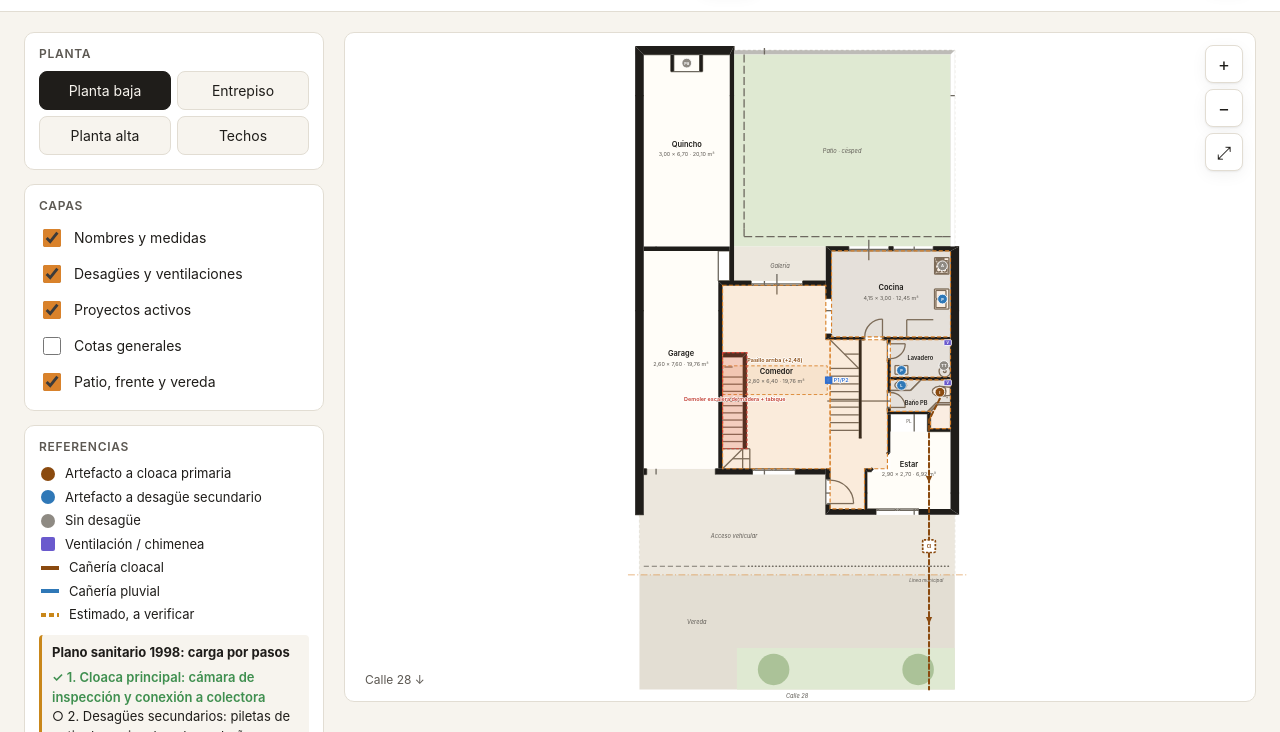
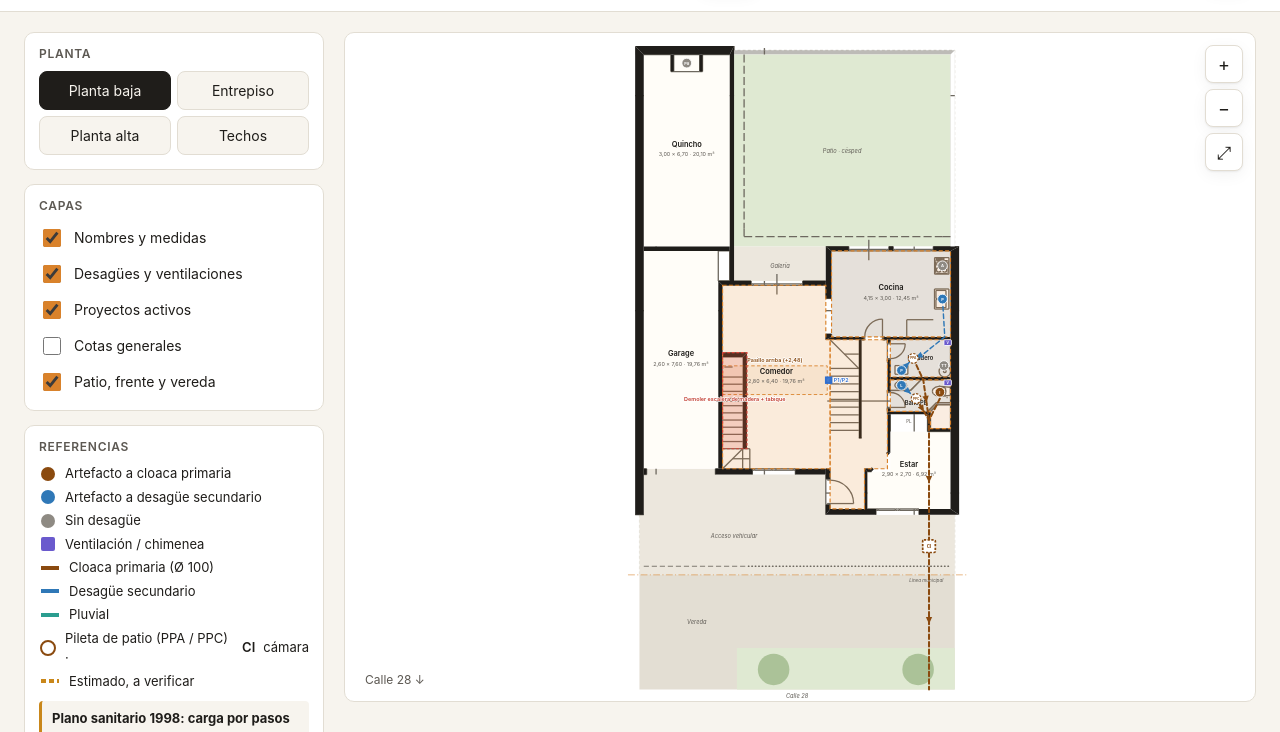
Before and after one commit to vmrodriguez90/casa-do-sol-28, a plain HTML site: page index.html in a window 1280 px wide. Shown: the part 60-792 px from the top of the page. Drawn offline with Linux system fonts and the light colour scheme.

Commit message:
Desagües paso 2: piletas de patio y desagües secundarios (estimado)
PPA en lavadero (recibe cocina y lavadero) y PPC en baño PB, con sus
tramos a la cañería principal. Colores separados para cloaca primaria,
secundaria y pluvial.

Co-Authored-By: Claude Opus 5.5 <noreply@anthropic.com>

```diff
--- a/app.js
+++ b/app.js
@@ -182,8 +182,10 @@
             <div class="leyenda-item">${sw("--drain-2")} Artefacto a desagüe secundario</div>
             <div class="leyenda-item">${sw("--drain-0")} Sin desagüe</div>
             <div class="leyenda-item">${sw("--vent", "rect")} Ventilación / chimenea</div>
-            <div class="leyenda-item">${sw("--drain-1", "line")} Cañería cloacal</div>
-            <div class="leyenda-item">${sw("--drain-2", "line")} Cañería pluvial</div>
+            <div class="leyenda-item">${sw("--drain-1", "line")} Cloaca primaria (Ø 100)</div>
+            <div class="leyenda-item">${sw("--drain-2", "line")} Desagüe secundario</div>
+            <div class="leyenda-item">${sw("--rain", "line")} Pluvial</div>
+            <div class="leyenda-item"><svg width="18" height="18" viewBox="0 0 18 18"><rect x="2" y="2" width="14" height="14" rx="7" style="fill:var(--surface);stroke:var(--drain-1);stroke-width:2"/></svg> Pileta de patio (PPA / PPC) · <b style="font-weight:600">CI</b> cámara</div>
             <div class="leyenda-item">${sw("--warn", "dash")} Estimado, a verificar</div>`;
       const d = S.desagues;
       if ((d.pasos || []).length) {
@@ -316,9 +318,12 @@
       el("path", { d: "M-14,-11 L10,0 L-14,11 Z", class: `tramo-flecha ${t.red}`, transform: `translate(${(a[0] + b[0]) / 2},${(a[1] + b[1]) / 2}) rotate(${ang})` }, g);
     }
     for (const c of d.camaras.filter((c) => c.nivel === nivel)) {
-      const n = el("g", { class: `camara ${c.estado}`, "data-cam": c.id }, g);
-      el("rect", { x: c.pos[0] - 22, y: c.pos[1] - 22, width: 44, height: 44, rx: 4 }, n);
-      el("text", { x: c.pos[0], y: c.pos[1] }, n, "CI");
+      const chica = (c.tipo || "").startsWith("pileta");
+      const r = chica ? 17 : 22;
+      const sel = S.sel?.tipo === "cam" && S.sel.id === c.id;
+      const n = el("g", { class: `camara ${c.estado}${chica ? " pp" : ""}${sel ? " sel" : ""}`, "data-cam": c.id }, g);
+      el("rect", { x: c.pos[0] - r, y: c.pos[1] - r, width: 2 * r, height: 2 * r, rx: chica ? r : 4 }, n);
+      el("text", { x: c.pos[0], y: c.pos[1], style: chica ? "font-size:11px" : null }, n, c.sigla || "CI");
       el("title", {}, n, c.nombre);
     }
     for (const v of d.ventilaciones.filter((v) => v.nivel === nivel)) {
--- a/data/desagues.json
+++ b/data/desagues.json
@@ -1,25 +1,215 @@
 {
-  "_ayuda": "Instalación sanitaria. estado: 'plano' = figura en el plano conforme a obra; 'estimado' = supuesto, falta confirmar; 'verificado' = confirmado en obra. Coordenadas en cm (mismo sistema que casa.json). Para agregar un caño: sumá un objeto a 'tramos' con red ('cloacal' | 'pluvial' | 'ventilacion' | 'agua'), diametro, estado y 'puntos' (polilínea).",
+  "_ayuda": "Instalación sanitaria. estado: 'plano' = figura en el plano conforme a obra; 'estimado' = supuesto, falta confirmar; 'verificado' = confirmado en obra. Coordenadas en cm (mismo sistema que casa.json). Para agregar un caño: sumá un objeto a 'tramos' con red ('cloacal' = primaria | 'secundaria' | 'pluvial' | 'ventilacion' | 'agua'), diametro, estado y 'puntos' (polilínea).",
   "artefactos": [
-    { "id": "anafe", "tipo": "anafe", "nombre": "Anafe / cocina", "nivel": "pb", "ambiente": "cocina", "pos": [1057, 752], "desague": false, "estado": "plano" },
-    { "id": "pileta-cocina", "tipo": "pileta", "nombre": "Pileta de cocina", "nivel": "pb", "ambiente": "cocina", "pos": [1057, 868], "desague": "secundario", "estado": "plano" },
-    { "id": "pileta-lavadero", "tipo": "pileta", "nombre": "Pileta de lavadero", "nivel": "pb", "ambiente": "lavadero", "pos": [914, 1117], "desague": "secundario", "estado": "plano" },
-    { "id": "termotanque", "tipo": "termotanque", "nombre": "Termotanque (TT)", "nivel": "pb", "ambiente": "lavadero", "pos": [1062, 1100], "desague": false, "estado": "plano", "nota": "Sale por la chimenea CH TT 4\" al techo." },
-    { "id": "lavatorio-pb", "tipo": "lavatorio", "nombre": "Lavatorio", "nivel": "pb", "ambiente": "bano-pb", "pos": [914, 1169], "desague": "secundario", "estado": "plano" },
-    { "id": "inodoro-pb", "tipo": "inodoro", "nombre": "Inodoro", "nivel": "pb", "ambiente": "bano-pb", "pos": [1048, 1193], "desague": "primario", "estado": "plano" },
-    { "id": "banera-pa", "tipo": "banera", "nombre": "Bañera", "nivel": "pa", "ambiente": "bano-pa", "pos": [1008, 1049], "desague": "secundario", "estado": "plano" },
-    { "id": "inodoro-pa", "tipo": "inodoro", "nombre": "Inodoro", "nivel": "pa", "ambiente": "bano-pa", "pos": [919, 1285], "desague": "primario", "estado": "plano" },
-    { "id": "bidet-pa", "tipo": "bidet", "nombre": "Bidet", "nivel": "pa", "ambiente": "bano-pa", "pos": [977, 1296], "desague": "secundario", "estado": "plano" },
-    { "id": "lavatorio-pa", "tipo": "lavatorio", "nombre": "Lavatorio", "nivel": "pa", "ambiente": "bano-pa", "pos": [1058, 1203], "desague": "secundario", "estado": "plano" },
-    { "id": "parrilla", "tipo": "parrilla", "nombre": "Parrilla", "nivel": "pb", "ambiente": "quincho", "pos": [165, 45], "desague": false, "estado": "plano" }
+    {
+      "id": "anafe",
+      "tipo": "anafe",
+      "nombre": "Anafe / cocina",
+      "nivel": "pb",
+      "ambiente": "cocina",
+      "pos": [
+        1057,
+        752
+      ],
+      "desague": false,
+      "estado": "plano"
+    },
+    {
+      "id": "pileta-cocina",
+      "tipo": "pileta",
+      "nombre": "Pileta de cocina",
+      "nivel": "pb",
+      "ambiente": "cocina",
+      "pos": [
+        1057,
+        868
+      ],
+      "desague": "secundario",
+      "estado": "plano"
+    },
+    {
+      "id": "pileta-lavadero",
+      "tipo": "pileta",
+      "nombre": "Pileta de lavadero",
+      "nivel": "pb",
+      "ambiente": "lavadero",
+      "pos": [
+        914,
+        1117
+      ],
+      "desague": "secundario",
+      "estado": "plano"
+    },
+    {
+      "id": "termotanque",
+      "tipo": "termotanque",
+      "nombre": "Termotanque (TT)",
+      "nivel": "pb",
+      "ambiente": "lavadero",
+      "pos": [
+        1062,
+        1100
+      ],
+      "desague": false,
+      "estado": "plano",
+      "nota": "Sale por la chimenea CH TT 4\" al techo."
+    },
+    {
+      "id": "lavatorio-pb",
+      "tipo": "lavatorio",
+      "nombre": "Lavatorio",
+      "nivel": "pb",
+      "ambiente": "bano-pb",
+      "pos": [
+        914,
+        1169
+      ],
+      "desague": "secundario",
+      "estado": "plano"
+    },
+    {
+      "id": "inodoro-pb",
+      "tipo": "inodoro",
+      "nombre": "Inodoro",
+      "nivel": "pb",
+      "ambiente": "bano-pb",
+      "pos": [
+        1048,
+        1193
+      ],
+      "desague": "primario",
+      "estado": "plano"
+    },
+    {
+      "id": "banera-pa",
+      "tipo": "banera",
+      "nombre": "Bañera",
+      "nivel": "pa",
+      "ambiente": "bano-pa",
+      "pos": [
+        1008,
+        1049
+      ],
+      "desague": "secundario",
+      "estado": "plano"
+    },
+    {
+      "id": "inodoro-pa",
+      "tipo": "inodoro",
+      "nombre": "Inodoro",
+      "nivel": "pa",
+      "ambiente": "bano-pa",
+      "pos": [
+        919,
+        1285
+      ],
+      "desague": "primario",
+      "estado": "plano"
+    },
+    {
+      "id": "bidet-pa",
+      "tipo": "bidet",
+      "nombre": "Bidet",
+      "nivel": "pa",
+      "ambiente": "bano-pa",
+      "pos": [
+        977,
+        1296
+      ],
+      "desague": "secundario",
+      "estado": "plano"
+    },
+    {
+      "id": "lavatorio-pa",
+      "tipo": "lavatorio",
+      "nombre": "Lavatorio",
+      "nivel": "pa",
+      "ambiente": "bano-pa",
+      "pos": [
+        1058,
+        1203
+      ],
+      "desague": "secundario",
+      "estado": "plano"
+    },
+    {
+      "id": "parrilla",
+      "tipo": "parrilla",
+      "nombre": "Parrilla",
+      "nivel": "pb",
+      "ambiente": "quincho",
+      "pos": [
+        165,
+        45
+      ],
+      "desague": false,
+      "estado": "plano"
+    }
   ],
   "ventilaciones": [
-    { "id": "cv-1", "nombre": "Caño de ventilación cloacal CV 4\"", "nivel": "techos", "pos": [1095, 1137], "estado": "plano" },
-    { "id": "cv-2", "nombre": "Caño de ventilación cloacal CV 4\"", "nivel": "techos", "pos": [1095, 1160], "estado": "plano" },
-    { "id": "ch-tt", "nombre": "Chimenea termotanque CH TT 4\"", "nivel": "techos", "pos": [1095, 1114], "estado": "plano" },
-    { "id": "vf-lavadero", "nombre": "Ventilación forzada por conducto 4\" (lavadero)", "nivel": "pb", "ambiente": "lavadero", "pos": [1075, 1020], "estado": "plano" },
-    { "id": "vf-bano-pb", "nombre": "Ventilación forzada por conducto 4\" (baño PB)", "nivel": "pb", "ambiente": "bano-pb", "pos": [1075, 1160], "estado": "plano" },
-    { "id": "vf-bano-pa", "nombre": "Ventilación forzada por conducto 4\" (baño PA)", "nivel": "pa", "ambiente": "bano-pa", "pos": [1075, 1135], "estado": "plano" }
+    {
+      "id": "cv-1",
+      "nombre": "Caño de ventilación cloacal CV 4\"",
+      "nivel": "techos",
+      "pos": [
+        1095,
+        1137
+      ],
+      "estado": "plano"
+    },
+    {
+      "id": "cv-2",
+      "nombre": "Caño de ventilación cloacal CV 4\"",
+      "nivel": "techos",
+      "pos": [
+        1095,
+        1160
+      ],
+      "estado": "plano"
+    },
+    {
+      "id": "ch-tt",
+      "nombre": "Chimenea termotanque CH TT 4\"",
+      "nivel": "techos",
+      "pos": [
+        1095,
+        1114
+      ],
+      "estado": "plano"
+    },
+    {
+      "id": "vf-lavadero",
+      "nombre": "Ventilación forzada por conducto 4\" (lavadero)",
+      "nivel": "pb",
+      "ambiente": "lavadero",
+      "pos": [
+        1075,
+        1020
+      ],
+      "estado": "plano"
+    },
+    {
+      "id": "vf-bano-pb",
+      "nombre": "Ventilación forzada por conducto 4\" (baño PB)",
+      "nivel": "pb",
+      "ambiente": "bano-pb",
+      "pos": [
+        1075,
+        1160
+      ],
+      "estado": "plano"
+    },
+    {
+      "id": "vf-bano-pa",
+      "nombre": "Ventilación forzada por conducto 4\" (baño PA)",
+      "nivel": "pa",
+      "ambiente": "bano-pa",
+      "pos": [
+        1075,
+        1135
+      ],
+      "estado": "plano"
+    }
   ],
   "fuentes": [
     {
@@ -36,22 +226,235 @@
     "Provisión de agua con caño Ø 13 mm."
   ],
   "pasos": [
-    { "n": 1, "titulo": "Cloaca principal: cámara de inspección y conexión a colectora", "estado": "aplicado" },
-    { "n": 2, "titulo": "Desagües secundarios: piletas de patio de cocina, lavadero y baños", "estado": "pendiente" },
-    { "n": 3, "titulo": "Planta alta: bajada del baño y caños de ventilación", "estado": "pendiente" },
-    { "n": 4, "titulo": "Pluviales: bajadas de techo y caño a la calle", "estado": "pendiente" },
-    { "n": 5, "titulo": "Agua: entrada Ø 13 mm, tanque y termotanque", "estado": "pendiente" }
+    {
+      "n": 1,
+      "titulo": "Cloaca principal: cámara de inspección y conexión a colectora",
+      "estado": "aplicado"
+    },
+    {
+      "n": 2,
+      "titulo": "Desagües secundarios: piletas de patio de cocina, lavadero y baños",
+      "estado": "aplicado"
+    },
+    {
+      "n": 3,
+      "titulo": "Planta alta: bajada del baño y caños de ventilación",
+      "estado": "pendiente"
+    },
+    {
+      "n": 4,
+      "titulo": "Pluviales: bajadas de techo y caño a la calle",
+      "estado": "pendiente"
+    },
+    {
+      "n": 5,
+      "titulo": "Agua: entrada Ø 13 mm, tanque y termotanque",
+      "estado": "pendiente"
+    }
   ],
   "camaras": [
-    { "id": "ci-frente", "nombre": "Cámara de inspección 60 × 60", "nivel": "pb", "pos": [1010, 1730], "estado": "estimado", "fuente": "sanitario-1998", "nota": "En el plano de 1998 está en el jardín del frente, del lado de la medianera derecha, cerca de la línea municipal. Ubicarla en el terreno: tiene una tapa de ~60 × 60 cm." }
+    {
+      "id": "ci-frente",
+      "nombre": "Cámara de inspección 60 × 60",
+      "nivel": "pb",
+      "pos": [
+        1010,
+        1730
+      ],
+      "estado": "estimado",
+      "fuente": "sanitario-1998",
+      "nota": "En el plano de 1998 está en el jardín del frente, del lado de la medianera derecha, cerca de la línea municipal. Ubicarla en el terreno: tiene una tapa de ~60 × 60 cm."
+    },
+    {
+      "id": "ppa-lavadero",
+      "tipo": "pileta-patio-abierta",
+      "sigla": "PPA",
+      "nombre": "Pileta de patio abierta (lavadero)",
+      "nivel": "pb",
+      "pos": [
+        955,
+        1075
+      ],
+      "estado": "estimado",
+      "fuente": "sanitario-1998",
+      "nota": "En el plano de 1998 hay una PPA en el núcleo de cocina y lavadero. Recibe la pileta de lavadero, el lavarropas y la pileta de cocina, y descarga a la cañería principal. Buscala en el piso del lavadero: es una rejilla con sifón."
+    },
+    {
+      "id": "ppc-bano-pb",
+      "tipo": "pileta-patio-cerrada",
+      "sigla": "PPC",
+      "nombre": "Pileta de patio cerrada (baño PB)",
+      "nivel": "pb",
+      "pos": [
+        965,
+        1215
+      ],
+      "estado": "estimado",
+      "fuente": "sanitario-1998",
+      "nota": "Estimada por criterio habitual: en los baños el lavatorio (y la ducha o bañera) descarga a una pileta de patio cerrada, que va a la principal. Puede ser una tapa ciega o una rejilla en el piso del baño."
+    }
   ],
   "tramos": [
-    { "id": "conexion-colectora", "nombre": "Conexión a colectora Ø 100", "red": "cloacal", "diametro": "Ø 100 mm", "pendiente": "1:50", "nivel": "pb", "estado": "estimado", "fuente": "sanitario-1998", "puntos": [[1010, 1752], [1010, 2230]], "nota": "Desde la cámara de inspección, bajo la vereda, hasta la red cloacal de la Calle 28." },
-    { "id": "cloaca-principal", "nombre": "Cañería principal Ø 100 (desde el baño PB a la cámara)", "red": "cloacal", "diametro": "Ø 100 mm", "pendiente": "1:50", "nivel": "pb", "estado": "estimado", "fuente": "sanitario-1998", "puntos": [[1048, 1215], [1010, 1290], [1010, 1708]], "nota": "En el plano de 1998 corre por el lado de la medianera derecha, desde el núcleo húmedo (baño, lavadero, cocina) hasta la cámara. Pasa por debajo del estar. El recorrido exacto se confirma abriendo la cámara y mirando hacia dónde llegan los caños." }
+    {
+      "id": "conexion-colectora",
+      "nombre": "Conexión a colectora Ø 100",
+      "red": "cloacal",
+      "diametro": "Ø 100 mm",
+      "pendiente": "1:50",
+      "nivel": "pb",
+      "estado": "estimado",
+      "fuente": "sanitario-1998",
+      "puntos": [
+        [
+          1010,
+          1752
+        ],
+        [
+          1010,
+          2230
+        ]
+      ],
+      "nota": "Desde la cámara de inspección, bajo la vereda, hasta la red cloacal de la Calle 28."
+    },
+    {
+      "id": "cloaca-principal",
+      "nombre": "Cañería principal Ø 100 (desde el baño PB a la cámara)",
+      "red": "cloacal",
+      "diametro": "Ø 100 mm",
+      "pendiente": "1:50",
+      "nivel": "pb",
+      "estado": "estimado",
+      "fuente": "sanitario-1998",
+      "puntos": [
+        [
+          1048,
+          1215
+        ],
+        [
+          1010,
+          1290
+        ],
+        [
+          1010,
+          1708
+        ]
+      ],
+      "nota": "En el plano de 1998 corre por el lado de la medianera derecha, desde el núcleo húmedo (baño, lavadero, cocina) hasta la cámara. Pasa por debajo del estar. El recorrido exacto se confirma abriendo la cámara y mirando hacia dónde llegan los caños."
+    },
+    {
+      "id": "sec-cocina",
+      "nombre": "Desagüe de la pileta de cocina",
+      "red": "secundaria",
+      "diametro": "Ø 50–60 mm",
+      "nivel": "pb",
+      "estado": "estimado",
+      "fuente": "sanitario-1998",
+      "puntos": [
+        [
+          1057,
+          868
+        ],
+        [
+          1065,
+          1000
+        ],
+        [
+          990,
+          1060
+        ],
+        [
+          955,
+          1075
+        ]
+      ],
+      "nota": "Desde la pileta de cocina hasta la PPA del lavadero, por el lado de la medianera derecha."
+    },
+    {
+      "id": "sec-lavadero",
+      "nombre": "Desagüe de la pileta de lavadero",
+      "red": "secundaria",
+      "diametro": "Ø 50–60 mm",
+      "nivel": "pb",
+      "estado": "estimado",
+      "fuente": "sanitario-1998",
+      "puntos": [
+        [
+          914,
+          1117
+        ],
+        [
+          955,
+          1075
+        ]
+      ]
+    },
+    {
+      "id": "ppa-a-principal",
+      "nombre": "PPA a cañería principal",
+      "red": "cloacal",
+      "diametro": "Ø 100 mm",
+      "nivel": "pb",
+      "estado": "estimado",
+      "fuente": "sanitario-1998",
+      "puntos": [
+        [
+          955,
+          1075
+        ],
+        [
+          990,
+          1150
+        ],
+        [
+          1010,
+          1290
+        ]
+      ],
+      "nota": "La salida de la pileta de patio va a la cañería principal en Ø 100, pasando bajo el baño."
+    },
+    {
+      "id": "sec-lavatorio-pb",
+      "nombre": "Desagüe del lavatorio (baño PB)",
+      "red": "secundaria",
+      "diametro": "Ø 40–50 mm",
+      "nivel": "pb",
+      "estado": "estimado",
+      "fuente": "sanitario-1998",
+      "puntos": [
+        [
+          914,
+          1169
+        ],
+        [
+          965,
+          1215
+        ]
+      ]
+    },
+    {
+      "id": "ppc-a-principal",
+      "nombre": "PPC del baño a cañería principal",
+      "red": "cloacal",
+      "diametro": "Ø 100 mm",
+      "nivel": "pb",
+      "estado": "estimado",
+      "fuente": "sanitario-1998",
+      "puntos": [
+        [
+          965,
+          1215
+        ],
+        [
+          1010,
+          1290
+        ]
+      ]
+    }
   ],
   "pendiente_relevar": [
     "Confirmar la ubicación de la cámara de inspección (tapa en el jardín del frente)",
-    "Piletas de patio abiertas / cerradas en cocina, lavadero y baños",
+    "Ubicar la PPA en el piso del lavadero y la PPC en el baño de PB (rejilla o tapa)",
+    "¿El lavarropas descarga a la PPA o directo a la pileta de lavadero?",
     "Bajada del baño de planta alta",
     "Bajadas pluviales de los tres techos y su descarga (patio, vereda, cordón)",
     "Desagües del quincho y del garage (agregados después del plano de 1998)"
--- a/styles.css
+++ b/styles.css
@@ -22,6 +22,7 @@
   --drain-1: #8a4a0f;
   --drain-2: #2f78b7;
   --drain-0: #8e8a83;
+  --rain: #2a9d8f;
   --vent: #6a5acd;
   --f-aprobada: #4f86c6;
   --f-cerramiento: #e0a526;
@@ -59,6 +60,7 @@
     --drain-1: #e3a15f;
     --drain-2: #6aaee8;
     --drain-0: #8e8a83;
+    --rain: #4cc2b3;
     --vent: #a99cf0;
     color-scheme: dark;
   }
@@ -68,7 +70,7 @@
   --accent: #e8954a; --accent-ink: #f3b77d; --room: #23211e; --room-wet: #1c2a35;
   --room-hover: #3a2d1e; --room-sel: #5a3d1c; --wall: #ece8e1; --detail: #a29c92; --ghost: #47433d;
   --grass: #24301e; --paving: #2a2824; --sidewalk: #2f2c28; --tree: #4f6b40; --roof: #2c2620;
-  --roof-line: #7d6c55; --drain-1: #e3a15f; --drain-2: #6aaee8; --drain-0: #8e8a83; --vent: #a99cf0;
+  --roof-line: #7d6c55; --drain-1: #e3a15f; --drain-2: #6aaee8; --drain-0: #8e8a83; --rain: #4cc2b3; --vent: #a99cf0;
   color-scheme: dark;
 }
 
@@ -194,7 +196,8 @@ main { padding: 20px 24px 8px; max-width: 1400px; margin: 0 auto; }
 .vent text { fill: #fff; font-size: 11px; font-weight: 700; text-anchor: middle; dominant-baseline: central; pointer-events: none; }
 .tramo { fill: none; stroke-width: 7; stroke-linecap: round; stroke-linejoin: round; }
 .tramo.cloacal { stroke: var(--drain-1); }
-.tramo.pluvial { stroke: var(--drain-2); }
+.tramo.pluvial { stroke: var(--rain); }
+.tramo.secundaria { stroke: var(--drain-2); stroke-width: 5; }
 .tramo.ventilacion { stroke: var(--vent); stroke-width: 4; }
 .tramo.agua { stroke: #2aa6a0; stroke-width: 4; }
 .tramo.estimado { stroke-dasharray: 16 10; }
@@ -339,7 +342,10 @@ tr.cond td { color: var(--ink-2); font-style: italic; }
 .camara text { fill: var(--drain-1); font-size: 16px; font-weight: 700; text-anchor: middle; dominant-baseline: central; pointer-events: none; }
 .tramo.sel { stroke-width: 12; }
 .tramo-flecha.cloacal { fill: var(--drain-1); }
-.tramo-flecha.pluvial { fill: var(--drain-2); }
+.tramo-flecha.pluvial { fill: var(--rain); }
+.tramo-flecha.secundaria { fill: var(--drain-2); }
+.camara.pp rect { stroke-width: 4; }
+.camara.sel rect { stroke: var(--accent); }
 .tramo-flecha { pointer-events: none; }
 .pasos { list-style: none; padding-left: 0 !important; }
 .pasos li.aplicado { color: var(--ok); font-weight: 600; }
```
